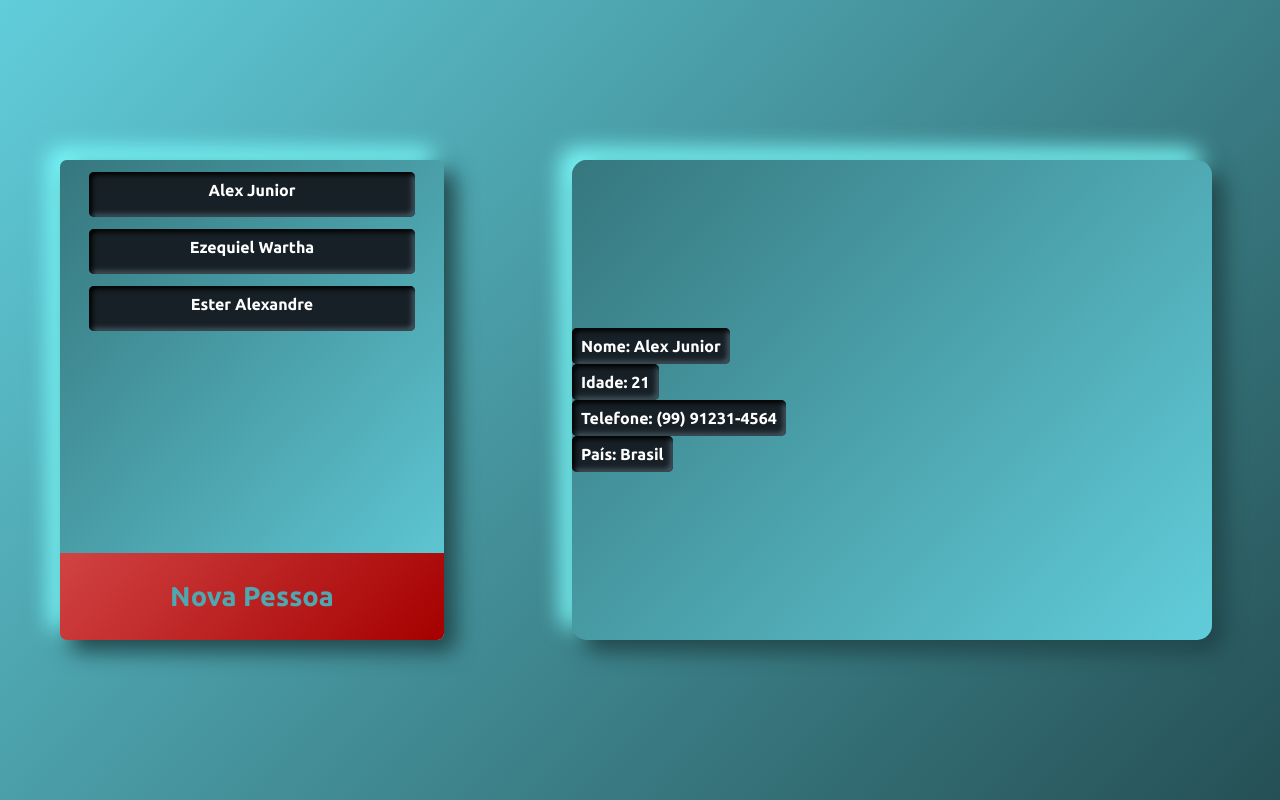
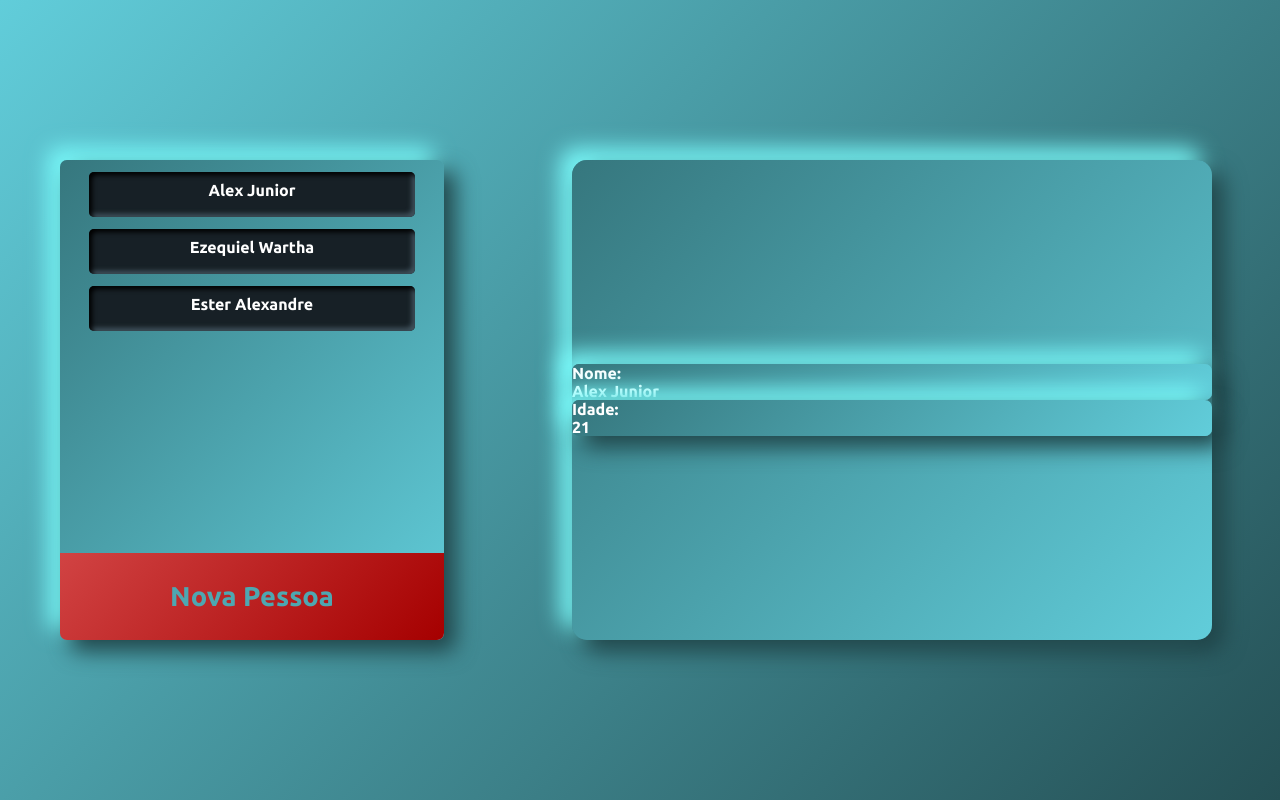
Before and after one commit to AlexJr22/CauseEffect, a plain HTML site: page index.html in a window 1280 px wide. Drawn offline with Linux system fonts and the light colour scheme.

Commit message:
começando a nova estrutura dos dados da pessoa

```diff
--- a/index.html
+++ b/index.html
@@ -20,19 +20,17 @@
   </div>
 
   <div class="neumorphism" id="dadosP">
+
     <!-- aqui vai aparecer os dados das pessoas -->
-    <p class="card" id="nome">
-      Nome: Alex Junior
-    </p>
-    <p class="card" id="idade">
-      Idade: 21
-    </p>
-    <p class="card" id="telef">
-      Telefone: (99) 91231-4564
-    </p>
-    <p class="card" id="pais">
-      País: Brasil
-    </p>
+    <div class="containerNome neumorphism">
+      <div id="Nome">Nome:</div>
+      <div id="nomeP">Alex Junior</div>
+    </div>
+    <div class="containerIdade neumorphism">
+      <div id="Idade">Idade:</div>
+      <div id="idadeP">21</div>
+    </div>
+
   </div>
 
   <script type="module" src="src/script/script.js"></script>
```
